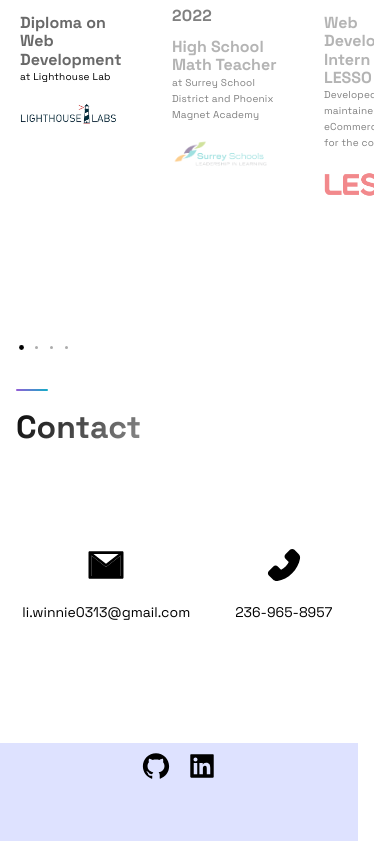
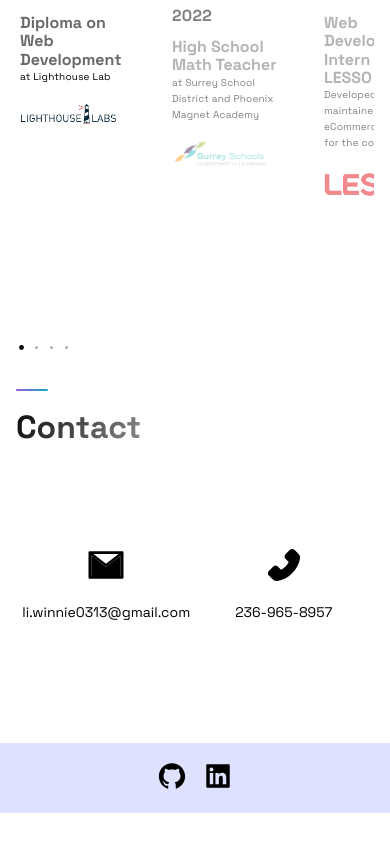
Before and after one commit to Winnie0313/portfolio, a Next.js app: page / in a window 390 px wide. Shown: the part 2929-3770 px from the top of the page. After the commit the page ends 3742 px from the top, so only its background shows below. Built offline with nearby package versions, Linux system fonts and the light colour scheme.

Commit message:
remove responsive design for footer

```diff
--- a/src/components/Footer/FooterStyles.js
+++ b/src/components/Footer/FooterStyles.js
@@ -4,22 +4,11 @@ export const FooterWrapper = styled.div`
 	display: flex;
 	flex-direction: row;
 	justify-content: center;
-
 	width: 100%;
 	padding: 1rem;
 	margin: 0;
-
-
-
-
 	background-color: #dee2ff;
-
-
-  @media ${props => props.theme.breakpoints.sm} {
-    padding: 0 16px 48px;
-    width: calc(100vw - 32px);
-  }
-`
+	`
 
 export const LinkItem = styled.a`
 	font-size: 18px;
```
